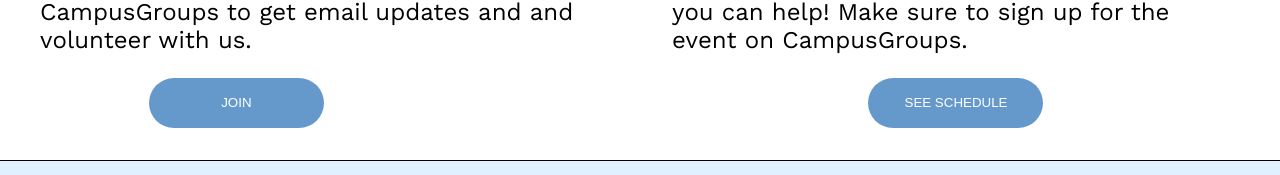
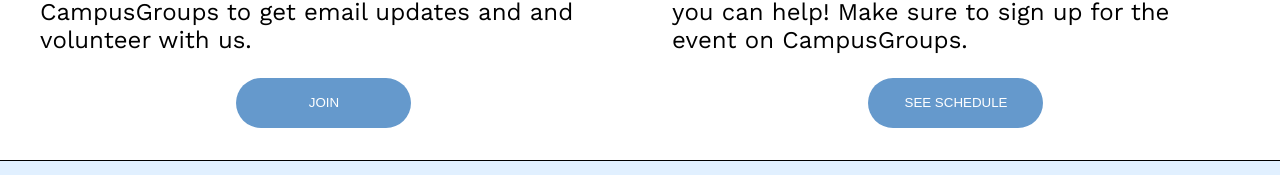
Before and after one commit to roshankern/CWRU-MedWish-Website, a React (Create React App) app: page / in a window 1280 px wide. Shown: the part 1840-2015 px from the top of the page. Built offline with nearby package versions, Linux system fonts and the light colour scheme; the HTML template or start-up script is replaced by a standard one.

Commit message:
fix home page formatting

```diff
--- a/src/pages/HomePage/HomePage.js
+++ b/src/pages/HomePage/HomePage.js
@@ -1,6 +1,6 @@
 import React from "react";
 import { useNavigate } from "react-router-dom";
-import { Typography, Grid } from '@mui/material';
+import { Grid } from '@mui/material';
 
 import HomePageImage from './images/HomePage.png';
 import HomeImage1 from './images/HomeImage1.png';
@@ -13,9 +13,12 @@ import "./HomePage.css";
 function HomePage() {
 
   const navigate = useNavigate();
-
   const redirectToEvents = () => {
     navigate("/events");
+  };
+
+  const onJoinClick = () => {
+    window.open("https://community.case.edu/MedWish/club_signup", "_blank");
   };
 
   return (
@@ -64,9 +67,7 @@ function HomePage() {
           <div class="form-group-message">
             <div className="form-row-message">
               <div class="form-group-message">
-                <a href="https://community.case.edu/MedWish/club_signup" target="_blank">
-                  <button type="button" class="submit-button">JOIN</button>
-                </a>
+                <button type="button" class="submit-button" onClick={onJoinClick}>JOIN</button>
               </div>
             </div>
           </div>
```
